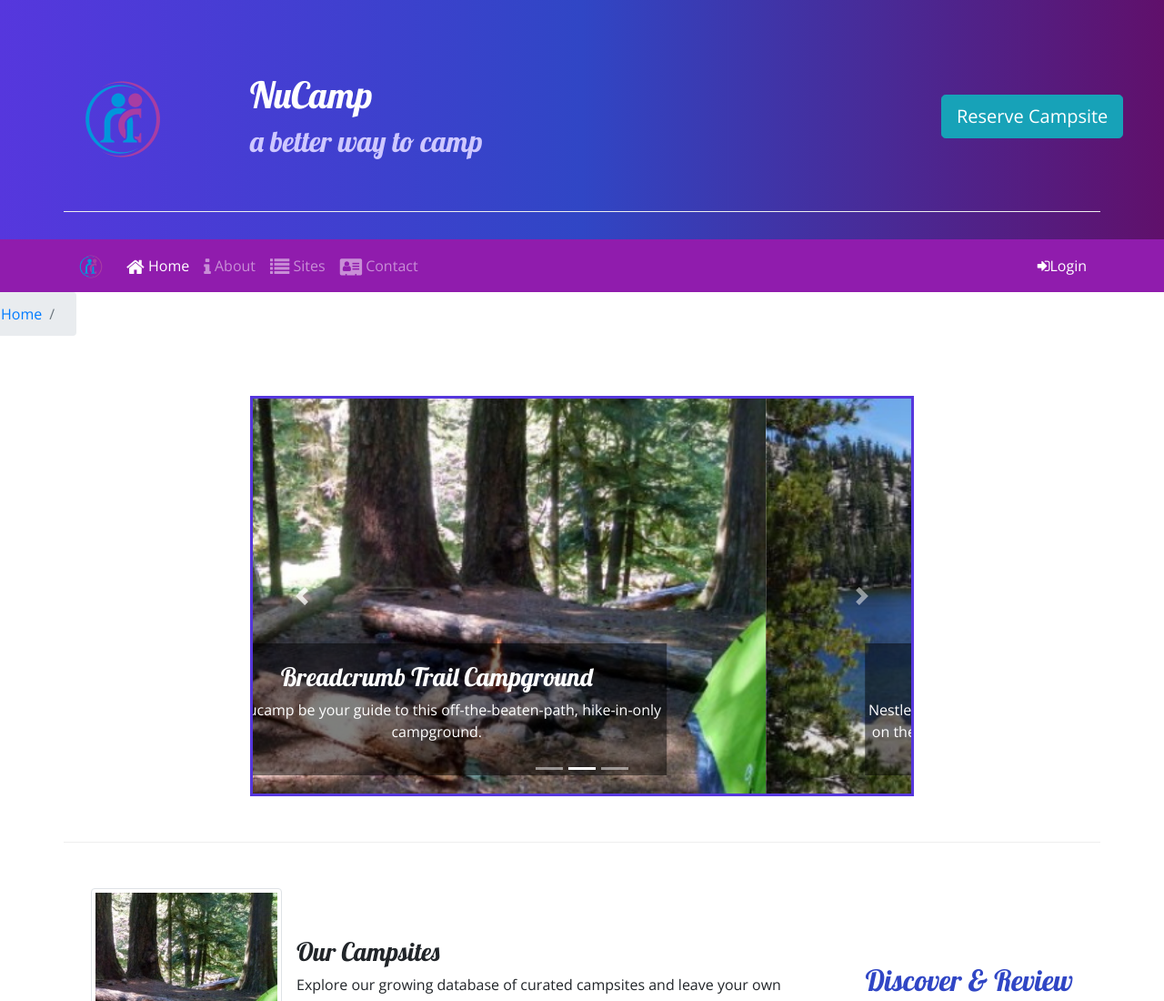
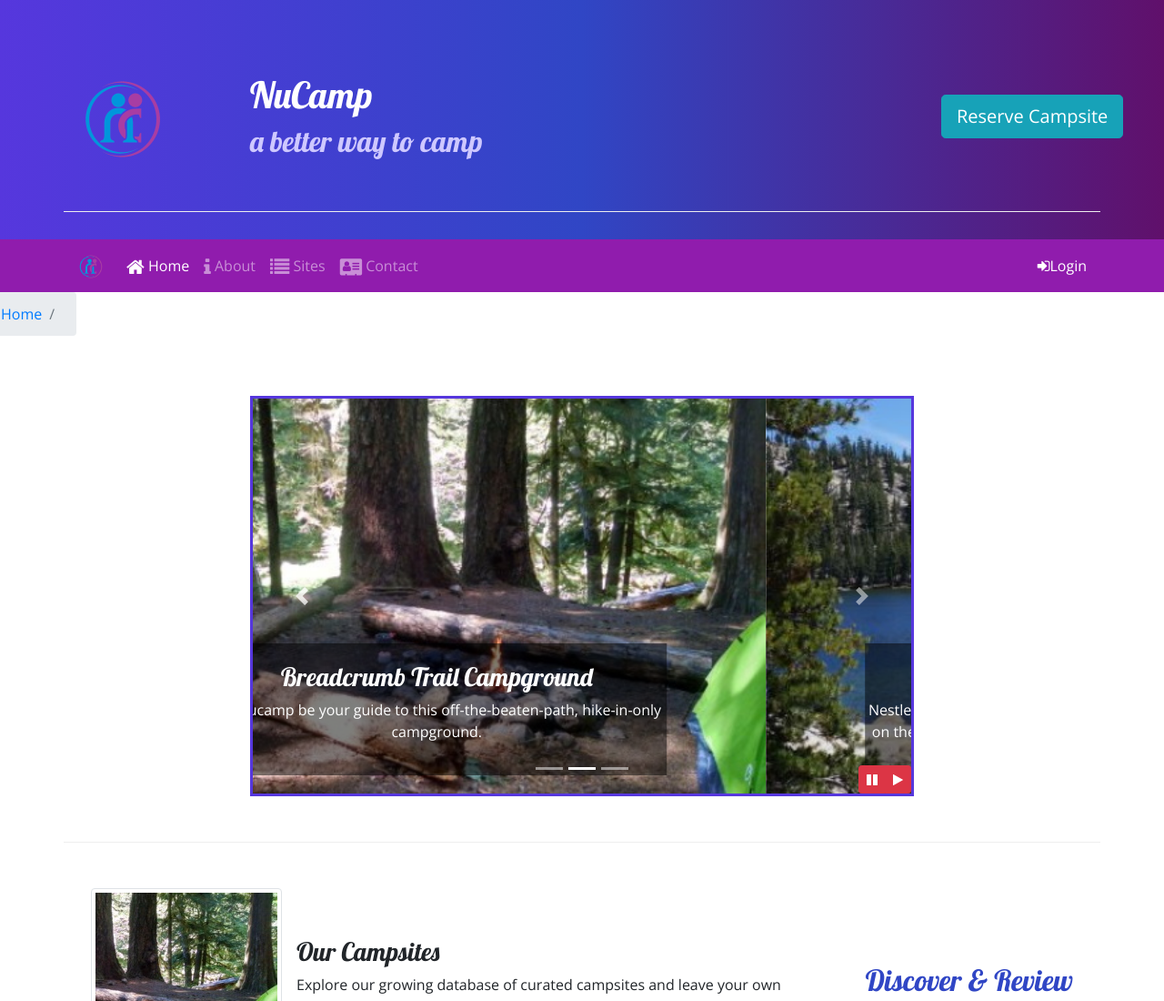
Before and after one commit to Geof-Hoffman/nucampsite3.0, a website: page index.html in a window 1280 px wide. Shown: the top 1100 px of the page at 91% size. Drawn offline with nearby package versions, Linux system fonts and the light colour scheme.

Commit message:
Bootstrap and jQuery Part 1

```diff
--- a/css/styles.css
+++ b/css/styles.css
@@ -42,3 +42,7 @@ footer {
 .carousel {
     border: solid #5637DD;
 }
+#carouselButton {
+    position: absolute;
+    right: 0;
+    bottom: 0;
--- a/index.html
+++ b/index.html
@@ -211,6 +211,14 @@
                             <span class="carousel-control-next-icon"></span>
                             <span class="sr-only">Next</span>
                         </a>
+                        <div class="btn-group" id="carouselButton">
+                            <button class="btn btn-danger btn-sm" id="carouselPause">
+                                <i class="fa fa-pause"></i>
+                            </button>
+                            <button class="btn btn-danger btn-sm" id="carouselPlay">
+                                <i class="fa fa-play"></i>
+                            </button>
+                        </div>
                 </div>
             </div>
         </div>
@@ -339,6 +347,18 @@
     <script src="node_modules/popper.js/dist/umd/popper.min.js"></script>
     <script src="node_modules/bootstrap/dist/js/bootstrap.min.js"></script>
 
+    <script>
+        $(function() {
+            $(".carousel").carousel( { interval: 1000 });
+            $("#carouselPause").click(function(){
+                $(".carousel").carousel("pause");
+            });
+            $("#carouselPlay").click(function(){
+                $(".carousel").carousel("cycle");
+            });
+            }
+        });
+    </script>
 
 </body>
 
```
